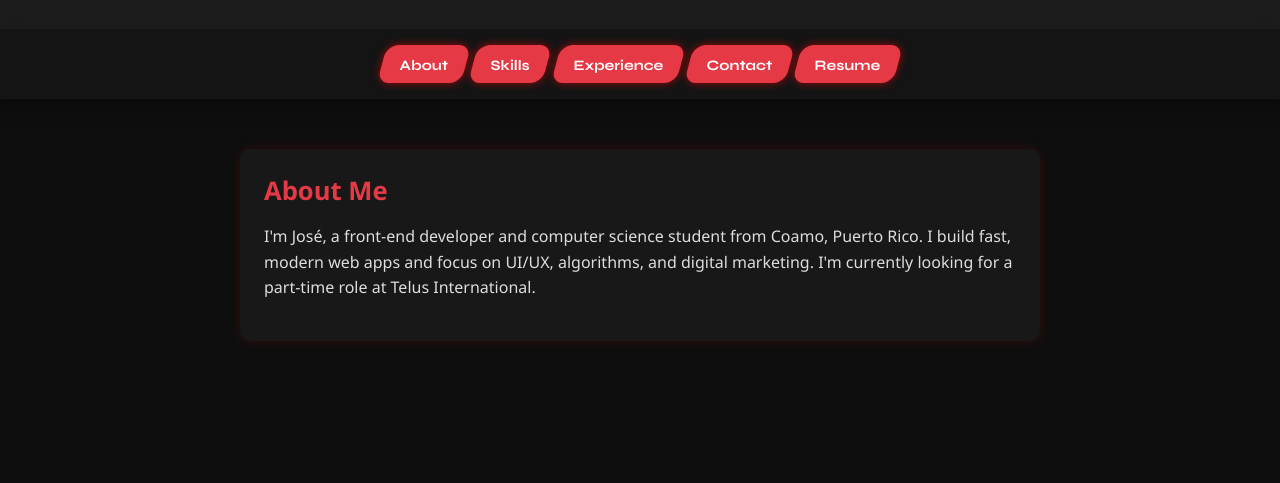
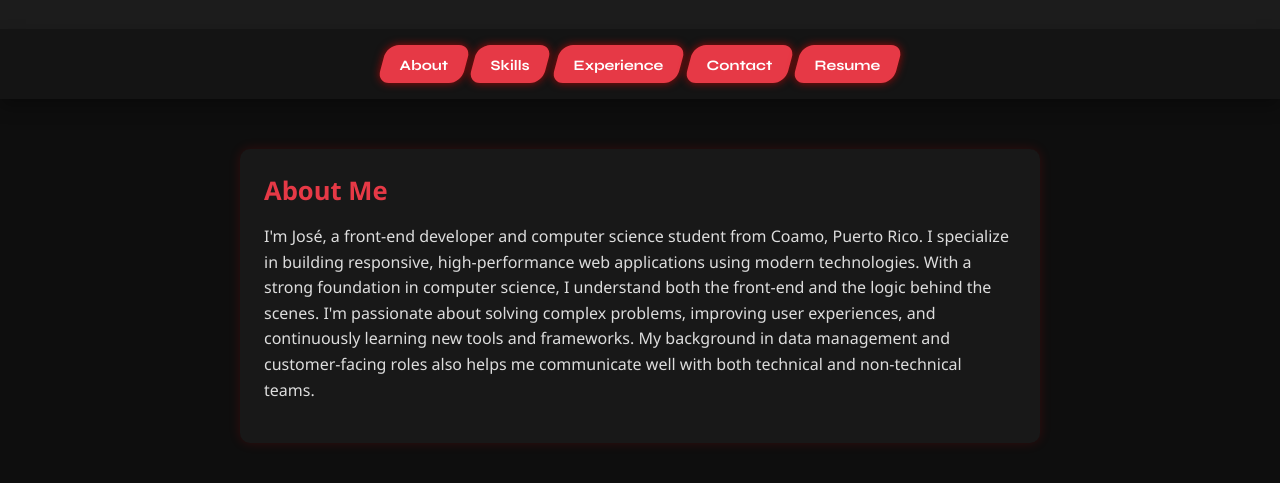
Before and after one commit to jstgotrx/jstgo-dev, a plain HTML site: page index.html in a window 1280 px wide. Shown: the part 95-578 px from the top of the page. Drawn offline with Linux system fonts and the light colour scheme.

Commit message:
Update index.html

```diff
--- a/index.html
+++ b/index.html
@@ -198,12 +198,12 @@
   </div>
 
   <div class="scroll-container">
-    <section id="about">
-      <div class="content-box">
-        <h2>About Me</h2>
-        <p>I'm José, a front-end developer and computer science student from Coamo, Puerto Rico. I build fast, modern web apps and focus on UI/UX, algorithms, and digital marketing. I'm currently looking for a part-time role at Telus International.</p>
-      </div>
-    </section>
+<section id="about">
+  <div class="content-box">
+    <h2>About Me</h2>
+    <p>I'm José, a front-end developer and computer science student from Coamo, Puerto Rico. I specialize in building responsive, high-performance web applications using modern technologies. With a strong foundation in computer science, I understand both the front-end and the logic behind the scenes. I'm passionate about solving complex problems, improving user experiences, and continuously learning new tools and frameworks. My background in data management and customer-facing roles also helps me communicate well with both technical and non-technical teams.</p>
+  </div>
+</section>
 
     <section id="skills">
       <div class="content-box">
```
